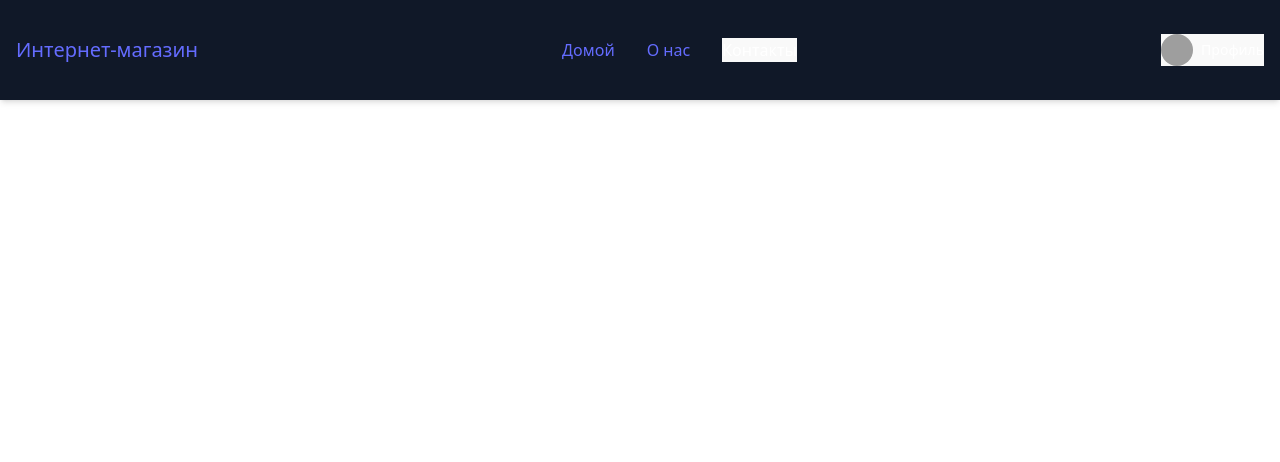
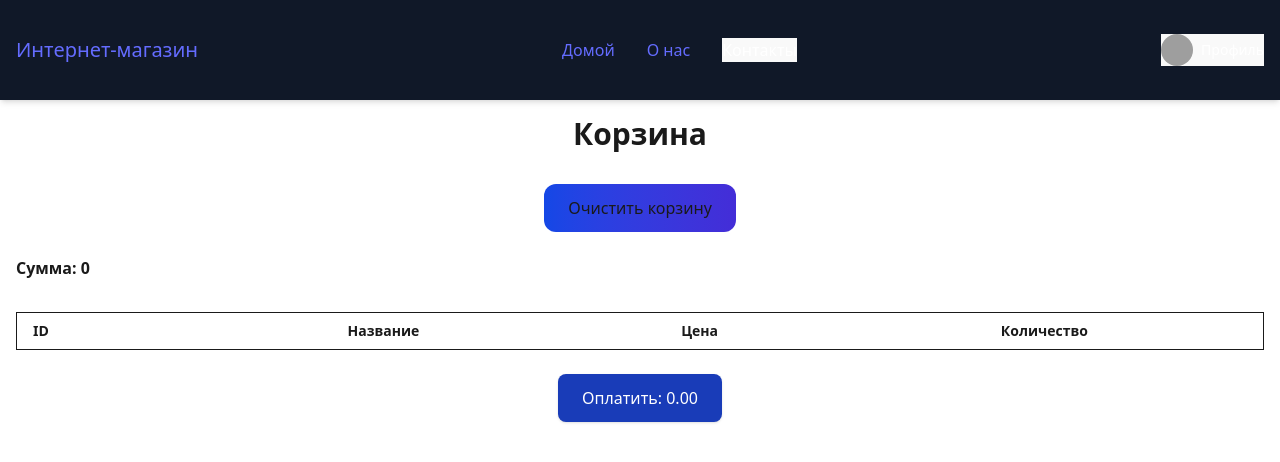
Before and after one commit to ioioio45/spa-e-shop, a React (Vite) app: page /basket in a window 1280 px wide. Shown: the top 462 px of the page. Built offline with nearby package versions, Linux system fonts and the light colour scheme; grey boxes are pictures that could not be loaded.

Commit message:
added basket page

```diff
--- a/src/context/CartContext.tsx
+++ b/src/context/CartContext.tsx
@@ -17,15 +17,23 @@ export const CartContext = createContext<CartContextType|undefined>(undefined);
 
 export const CartProvider:FC<{children: React.ReactNode}> = ({children})  =>{
     const [cart, setCart] = useState<CartItem[]>([]);
-    useEffect(()=>{
+    const [isInitialized, setIsInitialized] = useState(false);
+    useEffect(() => {
         const savedCart = localStorage.getItem('cart');
-        if(savedCart){
+        if (savedCart) {
+            try {
             setCart(JSON.parse(savedCart));
+            } catch (e) {
+            console.error('Ошибка парсинга cart из localStorage:', e);
+            }
+        }
+        setIsInitialized(true);
+    }, []);
+    useEffect(() => {
+        if (isInitialized) {
+            localStorage.setItem('cart', JSON.stringify(cart));
     }
-    },[]);
-    useEffect(()=>{
-        localStorage.setItem('cart', JSON.stringify(cart))
-    },[cart]);
+    }, [cart, isInitialized]);
 
     const addToCart = (item: CartItem, quantity: number = 1) => {
         setCart(prev => {
--- a/src/layouts/MainLayout/MainLayout.tsx
+++ b/src/layouts/MainLayout/MainLayout.tsx
@@ -44,7 +44,7 @@ const MainLayout = () =>{
                 className="fixed bottom-4 left-4 z-50 bg-blue-600 text-white w-12 h-12 rounded-full flex items-center justify-center shadow-lg hover:bg-blue-700 transition"
                 aria-label="Scroll to top"
             >
-                ⬆
+                ↑
             </button>}
         </>
     );
--- a/src/pages/Basket/Basket.tsx
+++ b/src/pages/Basket/Basket.tsx
@@ -1,17 +1,58 @@
 import { useContext } from "react";
 import { CartContext, type CartItem } from "../../context/CartContext";
+import Button from '../../shared/ui/Button';
 const BasketElement: React.FC<CartItem> = ({id,title,price,quantity}) =>{
-    return <div>{id}</div>
+    const context = useContext(CartContext);
+    return (
+        <tr className="">
+            <th className="px-4 py-2">{id} </th>
+            <td className="text-center">{title} </td>
+            <td className="text-center">{price} </td>
+            <td className="text-center">{quantity} </td>
+            <td className="text-center">
+                <button onClick={()=>context?.deleteFromCart(id)}className="bg-red-600 hover:bg-red-700 text-white rounded px-3 py-1">X</button>
+            </td>
+        </tr>
+    )
 }
 const Basket = () => {
     const context = useContext(CartContext);
+    let sum = 0;
+    context?.cart.forEach(el=>sum+=el.price * el.quantity);
     return (
-        context ? context.cart.map(el => {
-            return (
-                <BasketElement {...el}/>
-            );
-        }) :
-        null
+        <div className="w-full p-4 relative">
+            <h1 className="text-3xl font-bold text-center mb-8 font-bold">Корзина</h1>
+            <div className="flex justify-center">
+                <button className="px-6 py-3 mb-6 h-12 rounded-xl bg-gradient-to-r from-blue-700 to-indigo-700 hover:from-blue-600 hover:to-indigo-600"onClick={context?.clearCart}>
+                    Очистить корзину
+                </button>
+            </div>
+            <p className="font-bold">Сумма: {sum}</p>
+            <table className="w-full mt-8 border text-sm text-left">
+                <thead>
+                    <tr>
+                        <th className="px-4 py-2" scope="col">ID</th>
+                        <th className="px-4 py-2 text-center" scope="col">Название</th>
+                        <th className="px-4 py-2 text-center" scope="col">Цена</th>
+                        <th className="px-4 py-2 text-center" scope="col">Количество</th>
+                    </tr>
+                </thead>
+                <tbody>
+                    {
+                        context ? context.cart.map(el => {
+                            return (
+                                <BasketElement key={el.id} {...el}/>
+                            );
+                        }) :
+                        null
+                    }
+                </tbody>
+            </table>
+            <div className="mt-6 flex justify-center">
+                <p className="bg-blue-800 text-white px-6 py-3 rounded-lg shadow hover:bg-blue-600">Оплатить: {sum.toFixed(2)}</p>
+            </div>
+        </div>
+
     )
 }
 export default Basket;
--- a/src/pages/Home/Home.tsx
+++ b/src/pages/Home/Home.tsx
@@ -52,8 +52,6 @@ const Home = () => {
         if(!item) return;
         const cartItem: CartItem = {id: item.id, title:item.title,price:item.price,quantity: 1};
         context?.addToCart(cartItem, 1);
-        if(context)
-        console.log(context.cart);
     };
 
     return (
--- a/src/pages/Profile/Profile.tsx
+++ b/src/pages/Profile/Profile.tsx
@@ -1,5 +1,4 @@
 const ProfilePage = () => {
-  // Заглушка, можешь позже заменить на useContext(UserContext)
   const user = {
     name: 'Иван Петров',
     email: 'ivan@example.com',
@@ -9,7 +8,7 @@ const ProfilePage = () => {
 
   return (
     <main className="max-w-screen-md mx-auto px-4 py-8">
-      <h1 className="text-3xl font-bold text-gray-800 mb-8">Профиль</h1>
+      <h1 className="text-3xl font-bold text-white mb-8">Профиль</h1>
 
       <div className="bg-white rounded-lg shadow-md p-6 flex flex-col sm:flex-row items-center sm:items-start gap-6">
         <img
--- a/src/shared/ui/ProductCard.tsx
+++ b/src/shared/ui/ProductCard.tsx
@@ -30,9 +30,10 @@ const ProductCard: FC<ProductCardProps> = ({ id, title, price, description, cate
                     <span className="text-sm text-blue-300">Категория: </span>
                     <span className="text-m text-white">{category}</span>
                 </div>
-                <Button text='В корзину' onClickFunction={() => {onAddToCart?.(id)}}>
-                </Button>
+
             </div>
+            <Button text='В корзину' onClickFunction={() => {onAddToCart?.(id)}}>
+            </Button>
         </div>
     );
 }
```
